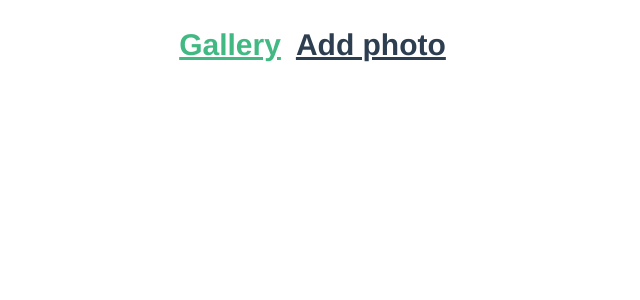
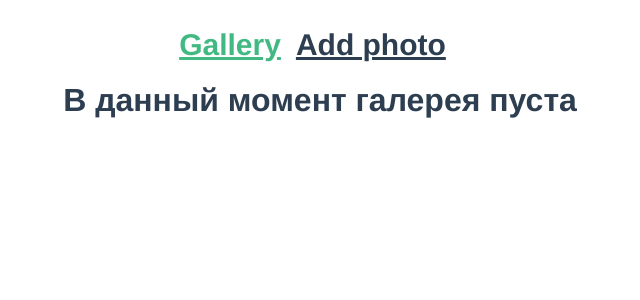
Before and after one commit to Vol1and/firecode-test, a Vue app: page /#/ in a window 1280 px wide. Shown: the top 300 px of the page, without its empty margins (320-960 px from the left). Built offline with nearby package versions, Linux system fonts and the light colour scheme.

Commit message:
Readme filled, minor feature added

```diff
--- a/src/views/Gallery.vue
+++ b/src/views/Gallery.vue
@@ -1,6 +1,7 @@
 <template>
   <div class="home">
     <div class="gallery-container">
+      <h1 v-if="!images.length" class="gallery-container__no-images-title">В данный момент галерея пуста</h1>
       <div class="gallery-row" v-for="(columnArr, index) in imagesToColumnArr" :key="index">
         <GalleryPhoto @imageClicked="toggleLightbox" v-for="image in columnArr" :key="image.url" :image-data="image"/>
       </div>
@@ -72,6 +73,9 @@ export default class Gallery extends Vue {
 .gallery-container
   justify-content: space-around
   display: flex
+  &__no-images-title
+    margin: 0 auto
+    position: fixed
 
 .gallery-row
   padding: 15px
```
Also changed, not shown: 1 other file (tests, documents, lock files or other folders).
